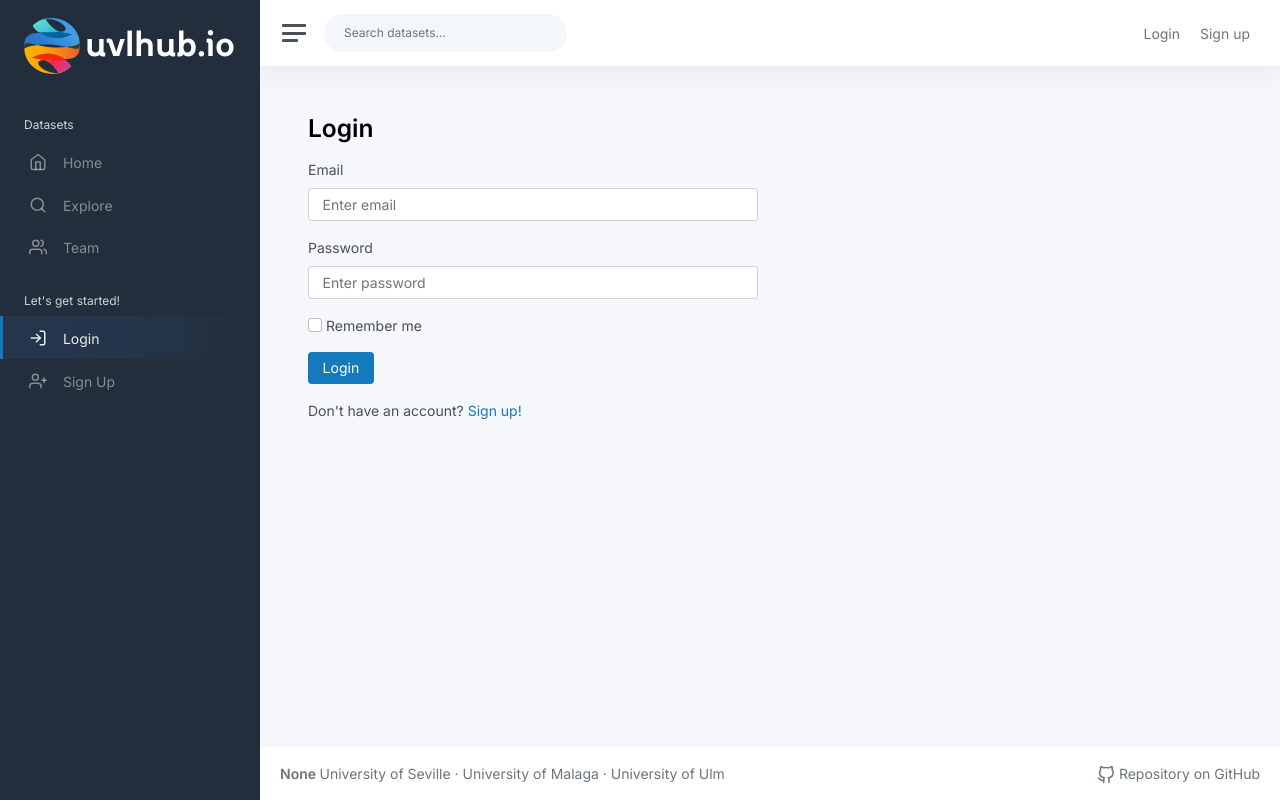
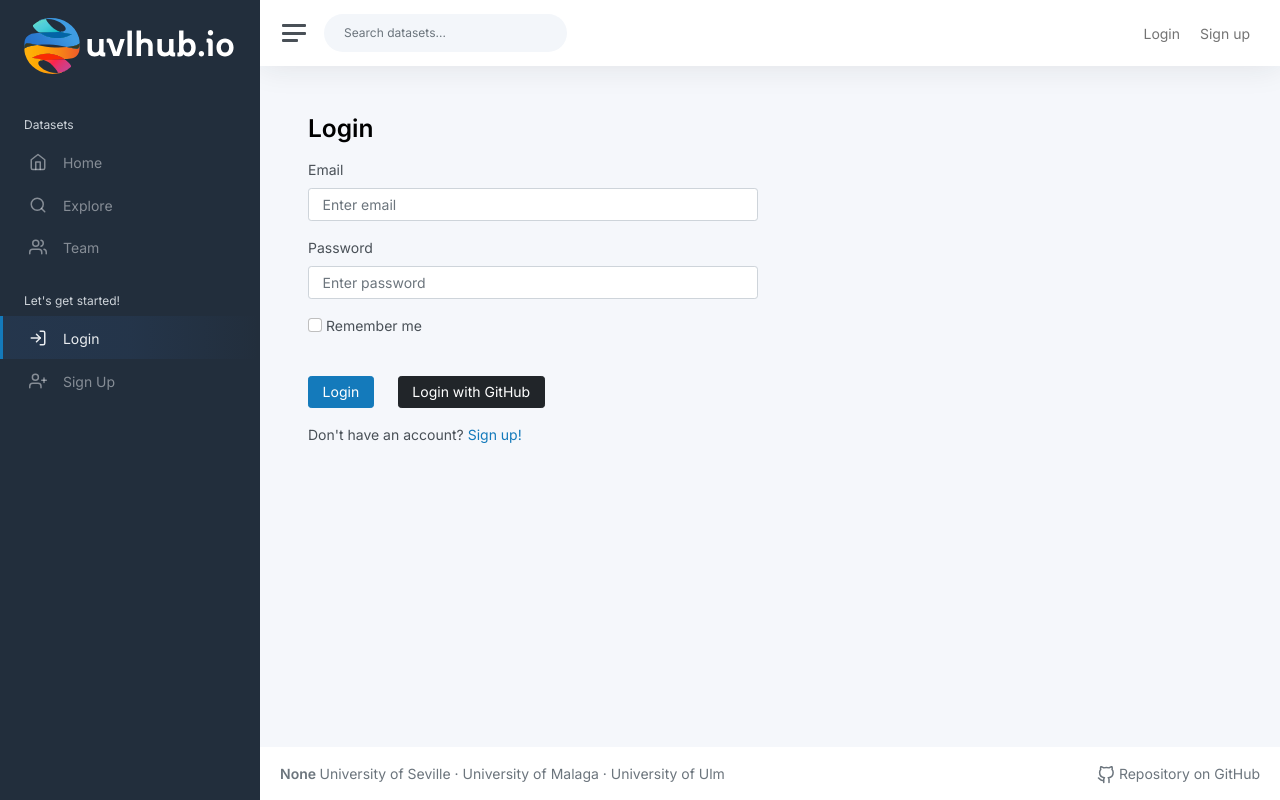
Before and after one commit to davidgonmar/uvlhub-egc, a Flask app: page /login in a window 1280 px wide. Run offline with Flask 3, Linux system fonts and the light colour scheme; parts of the project's set-up code (start-up, migrations or seed data) failed here and were passed over; some libraries are stand-ins or nearby versions.

Commit message:
feat(authentication):login with github. Closes #10

```diff
--- a/app/__init__.py
+++ b/app/__init__.py
@@ -21,6 +21,9 @@ migrate = Migrate()
 
 
 def create_app(config_name='development'):
+
+    os.environ['OAUTHLIB_INSECURE_TRANSPORT'] = '1'
+
     app = Flask(__name__)
 
     # Load configuration according to environment
--- a/app/modules/auth/routes.py
+++ b/app/modules/auth/routes.py
@@ -1,14 +1,24 @@
 from flask import render_template, redirect, url_for, request
 from flask_login import current_user, login_user, logout_user
-
+from flask_dance.contrib.github import make_github_blueprint, github
 from app.modules.auth import auth_bp
 from app.modules.auth.forms import SignupForm, LoginForm
 from app.modules.auth.services import AuthenticationService
 from app.modules.profile.services import UserProfileService
+import os
 
-
+# Servicios
 authentication_service = AuthenticationService()
 user_profile_service = UserProfileService()
+
+# Configuración del Blueprint de GitHub
+github_blueprint = make_github_blueprint(
+    client_id=os.getenv("GITHUB_CLIENT_ID"),
+    client_secret=os.getenv("GITHUB_CLIENT_SECRET"),
+    redirect_to="auth.github_callback"
+)
+
+auth_bp.register_blueprint(github_blueprint, url_prefix="/auth/github")
 
 
 @auth_bp.route("/signup/", methods=["GET", "POST"])
@@ -27,7 +37,6 @@ def show_signup_form():
         except Exception as exc:
             return render_template("auth/signup_form.html", form=form, error=f'Error creating user: {exc}')
 
-        # Log user
         login_user(user, remember=True)
         return redirect(url_for('public.index'))
 
@@ -53,3 +62,48 @@ def login():
 def logout():
     logout_user()
     return redirect(url_for('public.index'))
+
+
+@auth_bp.route('/auth/github/login')
+def github_login():
+
+    if not github.authorized:
+        return redirect(url_for("github.login"))
+
+    resp = github.get("/user")
+    if not resp.ok:
+        return redirect(url_for("auth.login"))
+
+    github_info = resp.json()
+    github_id = github_info.get("id")
+    email = github_info.get("email")
+    name = github_info.get("login")
+    surname = github_info.get("name")
+
+    user = authentication_service.get_or_create_user_from_github(github_id, email, name, surname)
+    login_user(user)
+    return redirect(url_for("public.index"))
+
+
+# Callback de GitHub, se ejecuta al regresar desde GitHub tras la autorización
+@auth_bp.route("/auth/github/authorized")
+def github_callback():
+    if not github.authorized:
+        return redirect(url_for("github.login"))  # Vuelve a pedir autorización si no se ha completado
+
+    resp = github.get("/user")
+    if not resp.ok:
+        return redirect(url_for("auth.login"))
+
+    github_info = resp.json()
+    github_id = github_info.get("id")
+    email = github_info.get("email")
+    name = github_info.get("login")
+    surname = github_info.get("name")
+
+    print(github_info)
+
+    user = authentication_service.get_or_create_user_from_github(github_id, email, name, surname)
+    login_user(user)  # Inicia sesión con el usuario creado
+
+    return redirect(url_for("public.index"))
--- a/app/modules/auth/templates/auth/login_form.html
+++ b/app/modules/auth/templates/auth/login_form.html
@@ -13,80 +13,69 @@
             {{ form.hidden_tag() }}
 
             <div class="row">
-
                 <div class="col-md-6 col-lg-6 col-xs-12">
                     <div class="mb-3">
                         {{ form.email.label(class="form-label") }}
-                                {{ form.email(class="form-control",placeholder="Enter email") }}
+                        {{ form.email(class="form-control", placeholder="Enter email") }}
                         {% for error in form.email.errors %}
                         <span style="color: red;">{{ error }}</span>
                         {% endfor %}
                     </div>
                 </div>
-
             </div>
 
-
             <div class="row">
-
                 <div class="col-md-6 col-lg-6 col-xs-12">
                     <div class="mb-3">
                         {{ form.password.label(class="form-label") }}
-                                {{ form.password(class="form-control",placeholder="Enter password") }}
+                        {{ form.password(class="form-control", placeholder="Enter password") }}
                         {% for error in form.password.errors %}
                         <span style="color: red;">{{ error }}</span>
                         {% endfor %}
                     </div>
                 </div>
-
             </div>
 
             <div class="row">
-
                 <div class="col-md-6 col-lg-6 col-xs-12">
                     <div class="mb-3">
                         {{ form.remember_me(class="form-check-input") }}
                         {{ form.remember_me.label(class="form-check-label") }}
                     </div>
                 </div>
-
             </div>
 
             <div class="row">
-
-                        <div class="col-lg-6 col-12">
-                            {{ form.submit(class="btn btn-primary") }}
+                {% if error %}
+                <div class="mt-3 col-lg-6 col-12">
+                    <span style="color: red;">{{ error }}</span>
+                </div>
+                {% endif %}
             </div>
 
+            <!-- Botones en la misma línea -->
+            <div class="row mt-4">
+                <div class="col-auto">
+                    {{ form.submit(class="btn btn-primary btn-block") }}
+                </div>
+                <div class="col-auto">
+                    <a href="{{ url_for('auth.github_login') }}" class="btn btn-dark btn-block">
+                        <i class="fab fa-github"></i> Login with GitHub
+                    </a>
+                </div>
             </div>
 
             <div class="row">
-
-                        {% if error %}
-
-                        <div class="mt-3 col-lg-6 col-12">
-                            <span style="color: red;">{{ error }}</span>
-                        </div>
-
-                        {% endif %}
-
-                    </div>
-
-                    <div class="row">
-
                 <div class="mt-3">
                     <div class="col-lg-6 col-12">
                         Don't have an account? <a href="{{ url_for('auth.show_signup_form') }}">Sign up!</a>
                     </div>
                 </div>
-
             </div>
-
         </form>
 
     </div>
 </div>
-
 
 {% endblock %}
 
```
Also changed, not shown: app/modules/auth/models.py (+4 -3 lines), app/modules/auth/repositories.py (+11 -2 lines), app/modules/auth/services.py (+28 -0 lines). Lines whose indentation alone changed are shown as unchanged.
